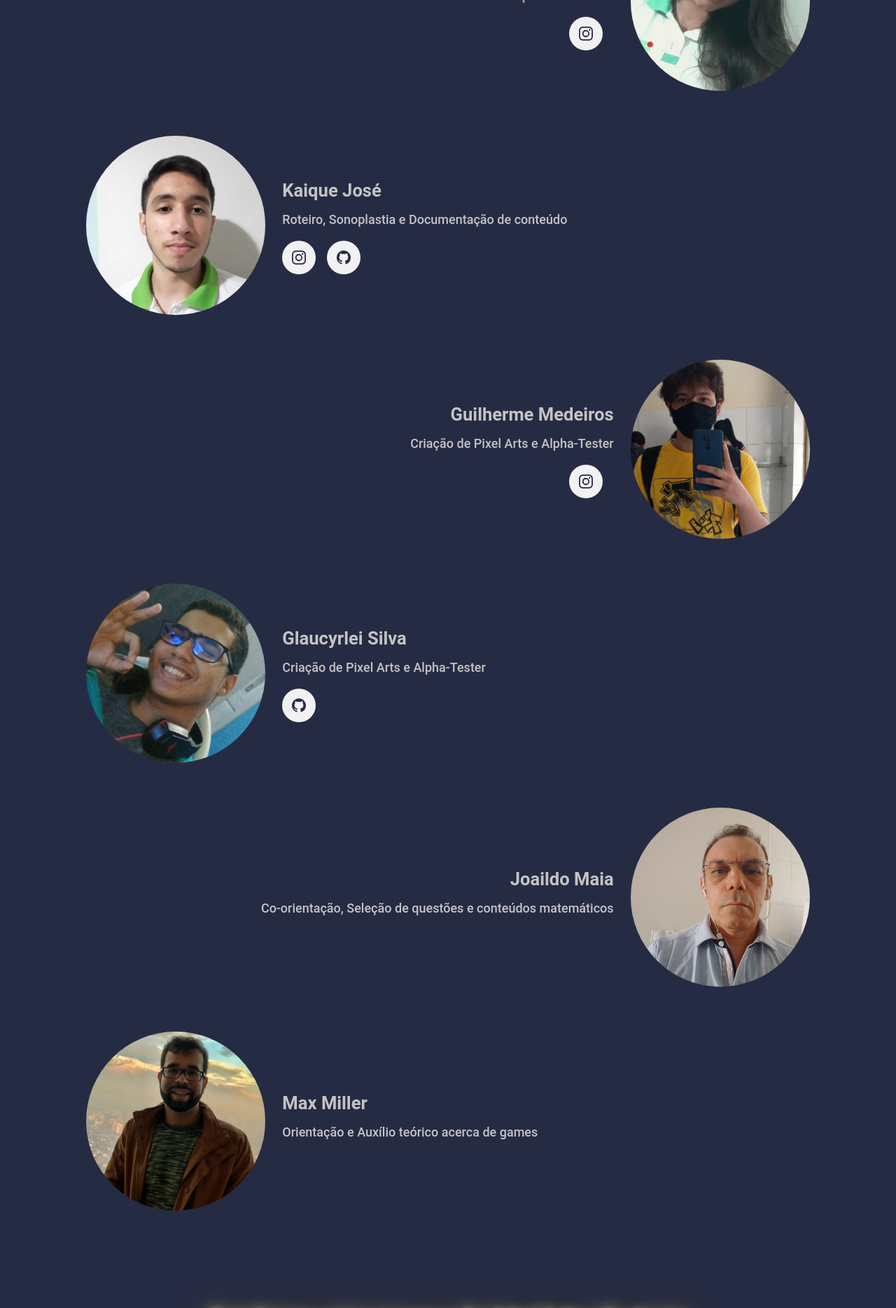
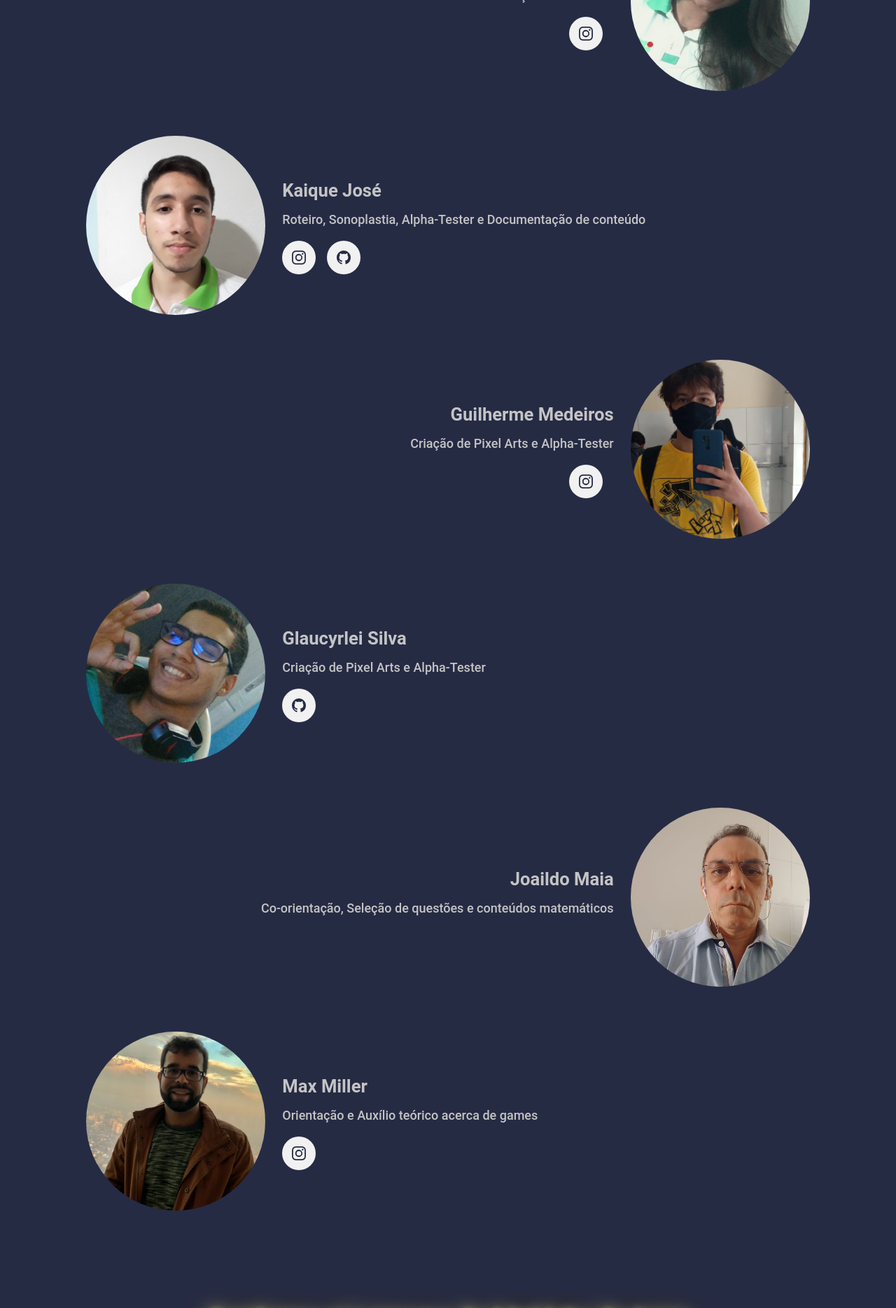
Before and after one commit to eduardamirelly/septandara-website, a React (Create React App) app: page / in a window 1280 px wide. Shown: the part 2698-4567 px from the top of the page at 70% size. Built offline with nearby package versions, Linux system fonts and the light colour scheme.

Commit message:
update content website

```diff
--- a/src/components/pages/Home.js
+++ b/src/components/pages/Home.js
@@ -107,7 +107,7 @@ function Home() {
             <div className="w-full flex lg:justify-start justify-center">
               <BlockInfo anim="fade-up">
                 <ImageCircle image={process.env.PUBLIC_URL + equipe[2]} />
-                <InfoPerson name="Kaique José" funcao="Roteiro, Sonoplastia e Documentação de conteúdo" addAlignChildren="justify-center lg:justify-start" addTextAlign="text-center lg:text-left">
+                <InfoPerson name="Kaique José" funcao="Roteiro, Sonoplastia, Alpha-Tester e Documentação de conteúdo" addAlignChildren="justify-center lg:justify-start" addTextAlign="text-center lg:text-left">
                   <SocialMedia icon={<BsInstagram />} link="https://www.instagram.com/kaique_3012/?hl=pt-br" />
                   <SocialMedia icon={<BsGithub />} link="https://github.com/KJSS3012" />
                 </InfoPerson>
@@ -140,6 +140,7 @@ function Home() {
               <BlockInfo anim="fade-up">
                 <ImageCircle image={process.env.PUBLIC_URL + equipe[6]} />
                 <InfoPerson name="Max Miller" funcao="Orientação e Auxílio teórico acerca de games" addAlignChildren="justify-center lg:justify-start" addTextAlign="text-center lg:text-left">
+                  <SocialMedia icon={<BsInstagram />} link="https://www.instagram.com/maxmillersilveira/" />
                 </InfoPerson>
               </BlockInfo>
             </div>
```
